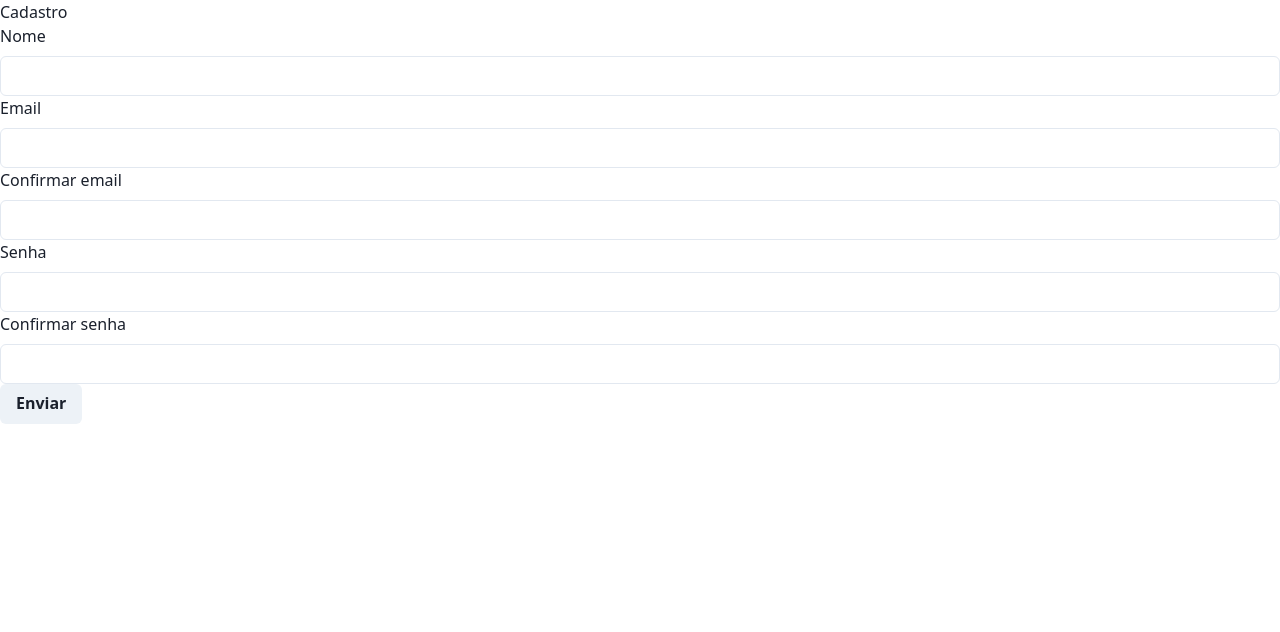
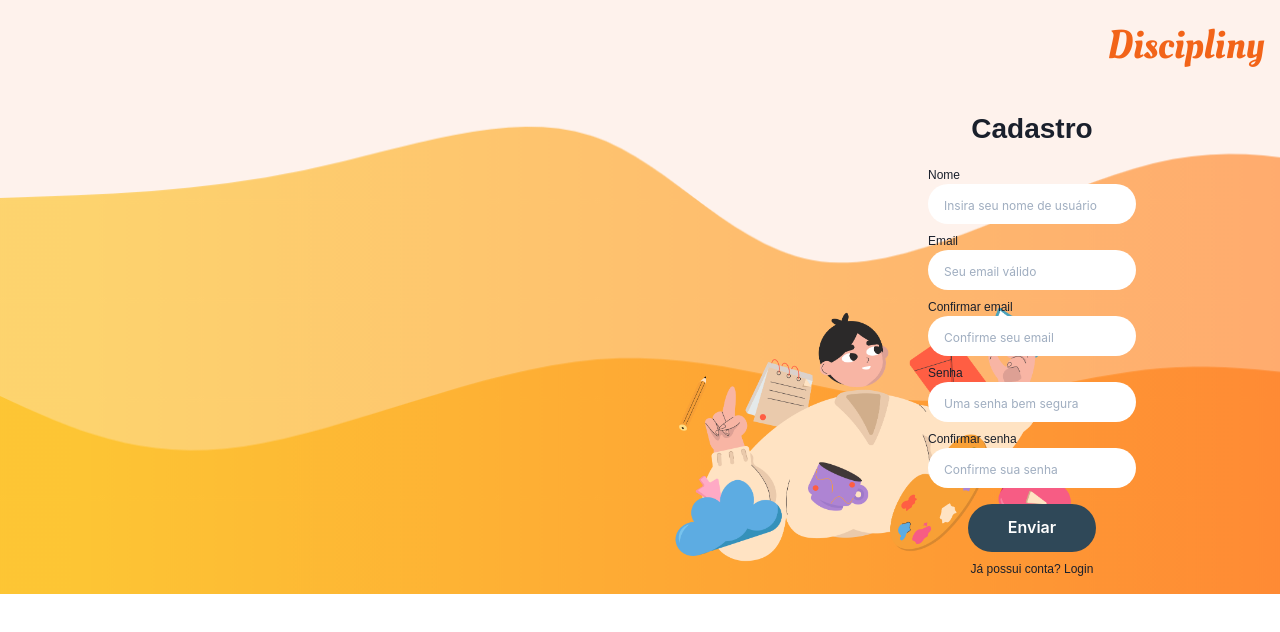
Before and after one commit to victorsnms/discipliny, a React (Create React App) app: page /signup in a window 1280 px wide. Shown: the top 632 px of the page. Built offline with nearby package versions, Linux system fonts and the light colour scheme; a web font is replaced by a local one.

Commit message:
feat: estilização da página de registro

```diff
--- a/src/Pages/SignUp/index.jsx
+++ b/src/Pages/SignUp/index.jsx
@@ -1,8 +1,11 @@
-import { Redirect, useHistory } from "react-router-dom";
+import { Link, Redirect, useHistory } from "react-router-dom";
 import { useForm } from "react-hook-form";
 import { yupResolver } from "@hookform/resolvers/yup";
 import * as yup from "yup";
 import api from "../../Services/api";
+
+import { Container, FormContent, Content, MainContent } from "./styles";
+import img from "../../assets/dizzy2.png";
 
 import {
   FormControl,
@@ -81,37 +84,74 @@ function SignUp({ logged }) {
   }
 
   return (
-    <>
-      <h1>Cadastro</h1>
+    <Container>
+      <Content>
+        <h1>Discipliny</h1>
+        <MainContent>
+          <img src={img} alt="Ilustração" className="display" />
+          <FormContent>
+            <h2>Cadastro</h2>
             <form onSubmit={handleSubmit(toSubmit)}>
               <FormControl isInvalid={errors.username?.message}>
                 <FormLabel>Nome</FormLabel>
-          <Input {...register("username")} />
+                <Input
+                  {...register("username")}
+                  focusBorderColor="white"
+                  placeholder="Insira seu nome de usuário"
+                />
                 <FormErrorMessage>{errors.username?.message}</FormErrorMessage>
               </FormControl>
               <FormControl isInvalid={errors.email?.message}>
                 <FormLabel>Email</FormLabel>
-          <Input {...register("email")} />
+                <Input
+                  {...register("email")}
+                  focusBorderColor="white"
+                  placeholder="Seu email válido"
+                />
                 <FormErrorMessage>{errors.email?.message}</FormErrorMessage>
               </FormControl>
               <FormControl isInvalid={errors.confirmEmail?.message}>
                 <FormLabel>Confirmar email</FormLabel>
-          <Input {...register("confirmEmail")} />
-          <FormErrorMessage>{errors.confirmEmail?.message}</FormErrorMessage>
+                <Input
+                  {...register("confirmEmail")}
+                  focusBorderColor="white"
+                  placeholder="Confirme seu email"
+                />
+                <FormErrorMessage>
+                  {errors.confirmEmail?.message}
+                </FormErrorMessage>
               </FormControl>
               <FormControl isInvalid={errors.password?.message}>
                 <FormLabel>Senha</FormLabel>
-          <Input type="password" {...register("password")} />
+                <Input
+                  type="password"
+                  {...register("password")}
+                  focusBorderColor="white"
+                  placeholder="Uma senha bem segura"
+                />
                 <FormErrorMessage>{errors.password?.message}</FormErrorMessage>
               </FormControl>
               <FormControl isInvalid={errors.confirmPassword?.message}>
                 <FormLabel>Confirmar senha</FormLabel>
-          <Input type="password" {...register("confirmPassword")} />
-          <FormErrorMessage>{errors.confirmPassword?.message}</FormErrorMessage>
+                <Input
+                  type="password"
+                  {...register("confirmPassword")}
+                  focusBorderColor="white"
+                  placeholder="Confirme sua senha"
+                />
+                <FormErrorMessage>
+                  {errors.confirmPassword?.message}
+                </FormErrorMessage>
               </FormControl>
               <Button type="submit">Enviar</Button>
+              <p>
+                Já possui conta? <Link to="/">Login</Link>
+              </p>
             </form>
-    </>
+          </FormContent>
+        </MainContent>
+      </Content>
+    </Container>
   );
 }
 export default SignUp;
--- /dev/null
+++ b/src/Pages/SignUp/styles.js
@@ -0,0 +1,119 @@
+import styled from "styled-components";
+import signUpImage from "../../assets/signupwave.png";
+
+export const Container = styled.div`
+  height: 100%;
+  display: flex;
+  flex-direction: column;
+  background-image: url(${signUpImage});
+  background-repeat: no-repeat;
+  background-size: cover;
+  background-color: var(--cream);
+
+  @media (max-width: 1023px) {
+    .display {
+      display: none;
+    }
+  }
+`;
+
+export const FormContent = styled.div`
+  max-width: 15rem;
+  margin: auto;
+  text-align: center;
+
+  @media (min-width: 1024px) {
+    margin: 0rem 8rem;
+  }
+
+  @media (min-width: 1440px) {
+    margin: 0rem 22rem;
+  }
+
+  h2 {
+    font-size: 1.75rem;
+    font-weight: bold;
+    font-family: var(--font-text);
+  }
+
+  form {
+    padding: 1rem;
+
+    label {
+      margin: 0;
+      font-size: 0.75rem;
+      font-family: var(--font-text);
+    }
+
+    input {
+      background-color: var(--white);
+      border: none;
+      border-radius: 20px;
+      margin-bottom: 0.5rem;
+      outline: none;
+
+      ::placeholder {
+        font-size: 0.75rem;
+      }
+    }
+
+    button {
+      background-color: var(--blue-dark);
+      color: var(--white);
+      margin-top: 0.5rem;
+      padding: 1.5rem 2.5rem;
+      border-radius: 30px;
+    }
+
+    p {
+      font-size: 0.75rem;
+      margin-top: 0.5rem;
+      font-family: var(--font-text);
+
+      a {
+        color: var(--dark-blue);
+      }
+    }
+
+    .css-gfghaq {
+      margin: 0;
+    }
+  }
+`;
+
+export const Content = styled.div`
+  h1 {
+    color: var(--orange);
+    font-family: var(--font-titles);
+    font-size: 2.5rem;
+    text-align: center;
+    padding: 1rem;
+    margin-bottom: 1rem;
+  }
+
+  @media (min-width: 1024px) {
+    h1 {
+      text-align: end;
+    }
+
+    img {
+      width: 30rem;
+      position: absolute;
+      bottom: 25px;
+      right: 175px;
+    }
+  }
+
+  @media (min-width: 1440px) {
+    img {
+      bottom: 25px;
+      right: 200px;
+    }
+  }
+`;
+
+export const MainContent = styled.div`
+  display: flex;
+  justify-content: right;
+  flex-direction: row;
+`;
```
Also changed, not shown: src/assets/signupwave.png (added). Lines whose indentation alone changed are shown as unchanged.
